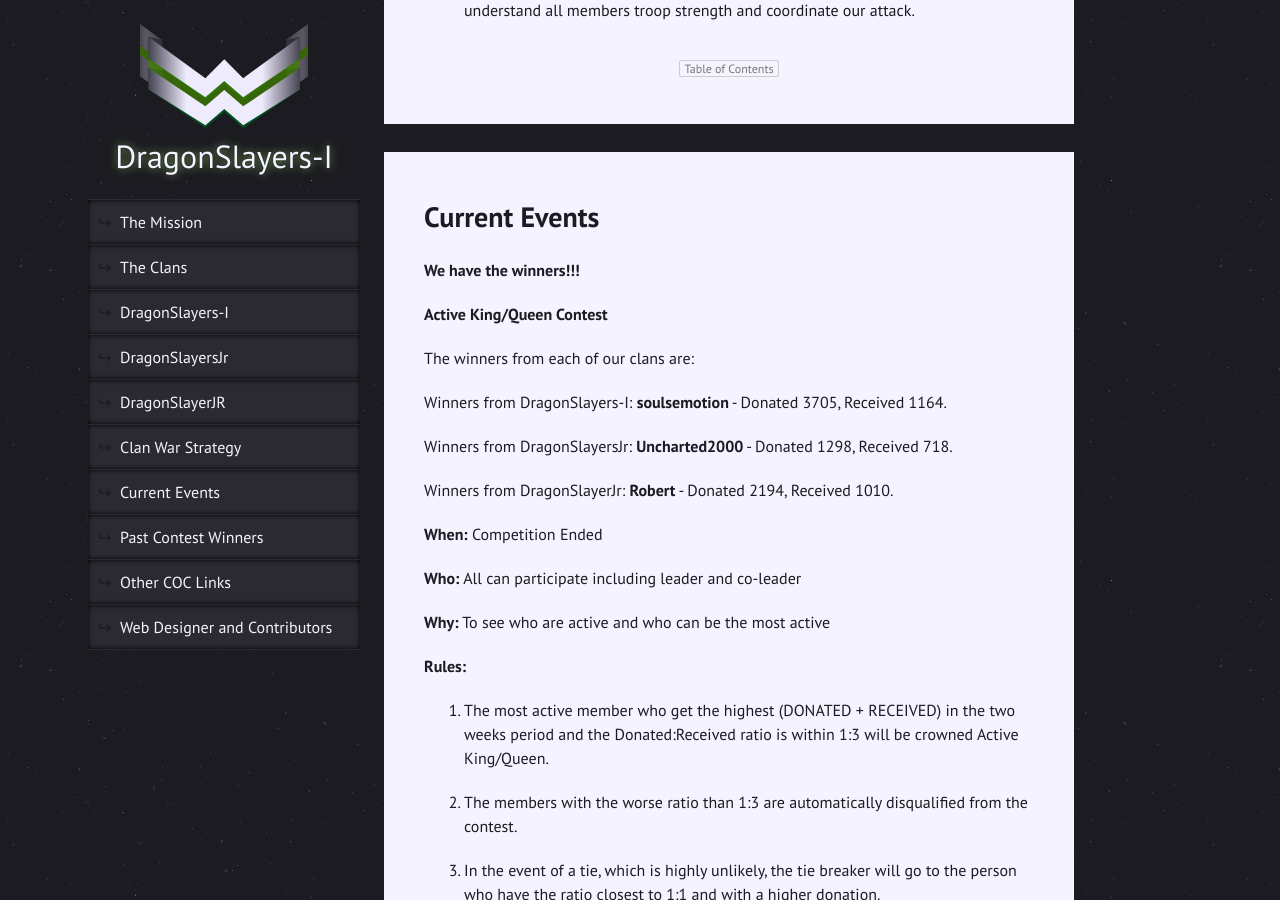
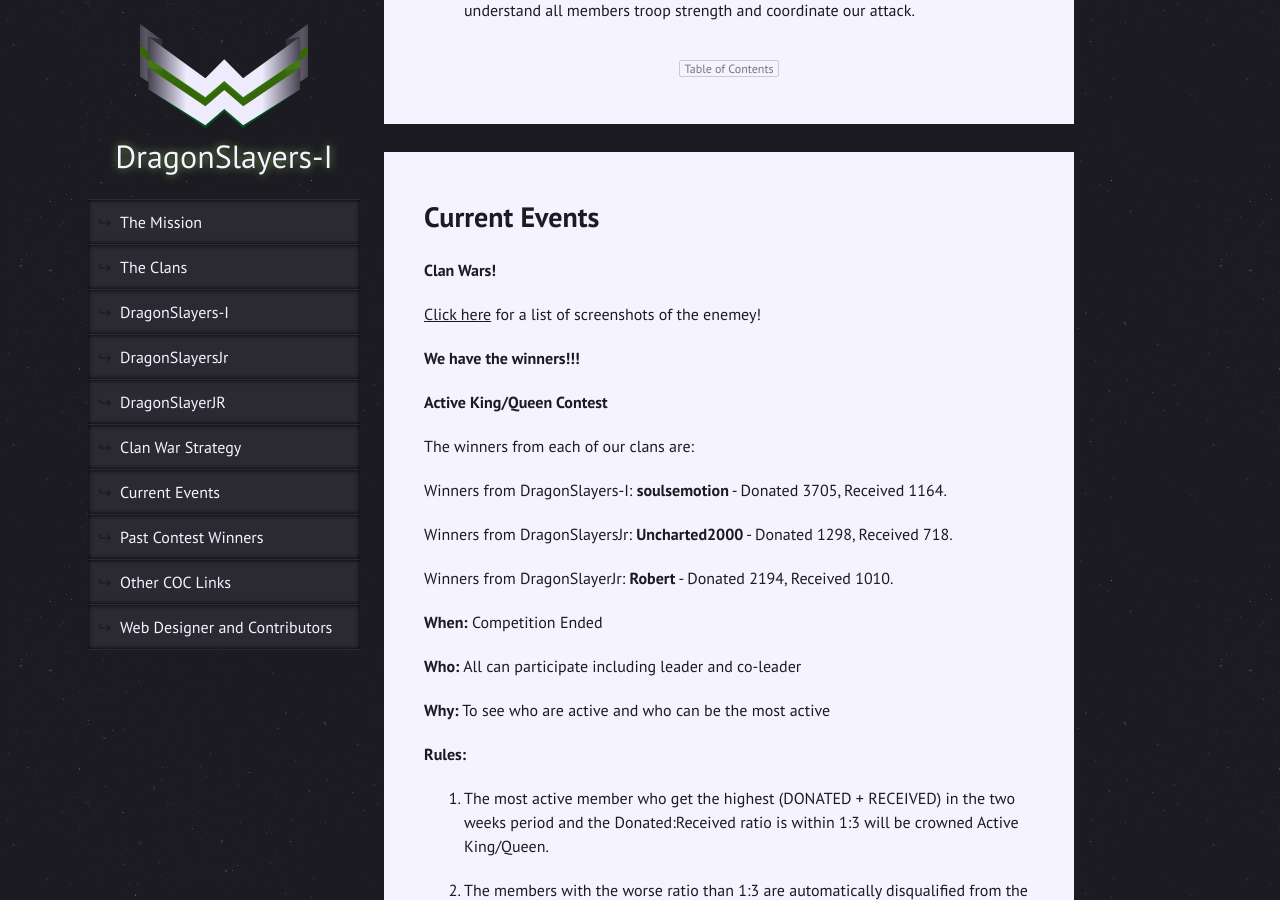
Before and after one commit to himedlooff/DragonSlayers-I, a Jekyll site: the page built from index.md, in a window 1280 px wide and 900 px high, scrolled down 4708 px. Built offline with Jekyll 4.4.1, drawn with Linux system fonts in a browser that asks for light colours.

Commit message:
Adds clan wars link.

```diff
--- a/index.md
+++ b/index.md
@@ -135,6 +135,10 @@ Remember to have **FUN**.  This is a game, so just try to have fun and go with t
 
 # Current Events
 
+**Clan Wars!**
+
+[Click here](clan-wars/2014-04-09.html) for a list of screenshots of the enemey!
+
 **We have the winners!!!**
 
 **Active King/Queen Contest**
```
